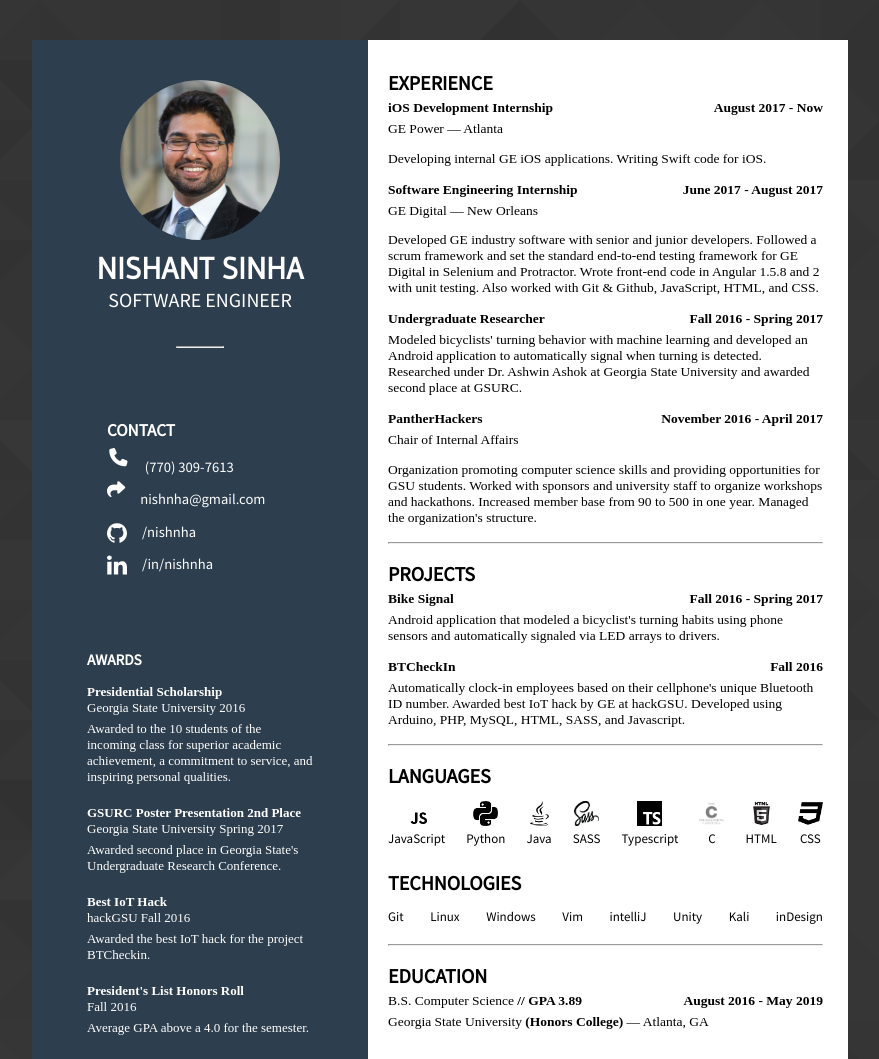
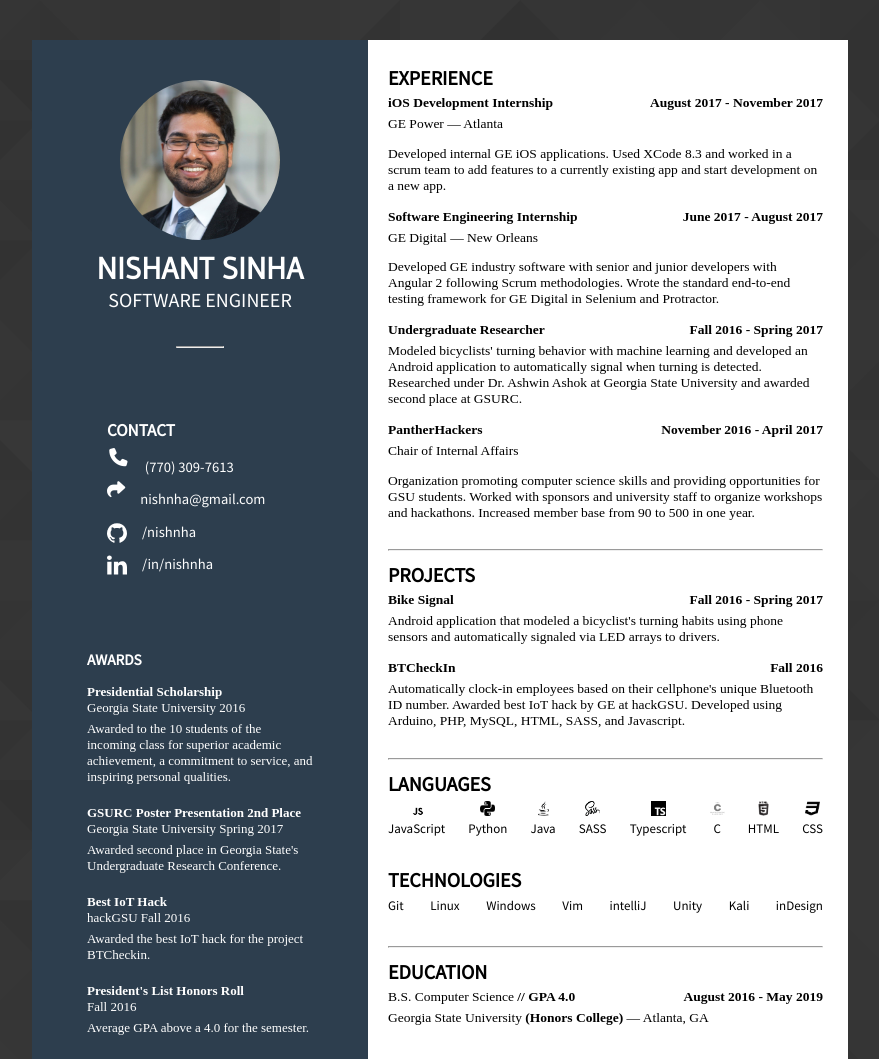
Before and after one commit to Nishnha/resume, a plain HTML site: page src/index.html in a window 1280 px wide. Shown: the top 1059 px of the page, without its empty margins (200-1079 px from the left). Drawn offline with Linux system fonts and the light colour scheme; a web font is replaced by a local one.

Commit message:
updated GE Power internship

```diff
--- a/src/index.html
+++ b/src/index.html
@@ -94,13 +94,13 @@
                         <b>iOS Development Internship</b>
                     </p>
                     <p>
-                        <b>August 2017 - Now</b>
+                        <b>August 2017 - November 2017</b>
                     </p>
                     <p>
                         GE Power &mdash; Atlanta
                     </p>
                     <p>
-                        Developing internal GE iOS applications. Writing Swift code for iOS.
+                        Developed internal GE iOS applications. Used XCode 8.3 and worked in a scrum team to add features to a currently existing app and start development on a new app.
                     </p>
                 </div>
 				<div class="item">
@@ -114,7 +114,7 @@
 						GE Digital &mdash; New Orleans
 					</p>
 					<p>
-						Developed GE industry software with senior and junior developers. Followed a scrum framework and set the standard end-to-end testing framework for GE Digital in Selenium and Protractor. Wrote front-end code in Angular 1.5.8 and 2 with unit testing. Also worked with Git & Github, JavaScript, HTML, and CSS.
+						Developed GE industry software with senior and junior developers with Angular 2 following Scrum methodologies. Wrote the standard end-to-end testing framework for GE Digital in Selenium and Protractor.
 					</p>
 				</div>
 				<div class="item">
@@ -139,7 +139,7 @@
 						Chair of Internal Affairs
 					</p>
 					<p>
-						Organization promoting computer science skills and providing opportunities for GSU students. Worked with sponsors and university staff to organize workshops and hackathons. Increased member base from 90 to 500 in one year. Managed the organization's structure.
+						Organization promoting computer science skills and providing opportunities for GSU students. Worked with sponsors and university staff to organize workshops and hackathons. Increased member base from 90 to 500 in one year.
 					</p>
 				</div>
 			</div>
@@ -229,7 +229,7 @@
                 <h3>EDUCATION</h3>
                 <div class="item">
                     <p>
-                        B.S. Computer Science <b>// GPA 3.89</b>
+                        B.S. Computer Science <b>// GPA 4.0</b>
                     </p>
                     <p>
                         <b>August 2016 - May 2019</b>
--- a/src/sass/resume.sass
+++ b/src/sass/resume.sass
@@ -122,7 +122,7 @@
 		font-size: 20px
 		width: 100%
 		margin: 0 -20px 0 -20px
-		padding: 10px 20px 0px 20px
+		padding: 5px 20px 0px 20px
 	&:last-of-type
 		margin-bottom: 0
 #languages
@@ -130,8 +130,8 @@
 		display: block
 		text-align: center
 		img
-			width: 25px
-			height: 25px
+			width: 15px
+			height: 15px
 
 .flex
 	display: flex
@@ -144,6 +144,7 @@
 	flex-wrap: wrap
 	flex-direction: row
 	justify-content: space-between
+	margin-top: 5px
 
 .item
 	width: 100%
```
Also changed, not shown: src/css/resume.css, 1 other file.
